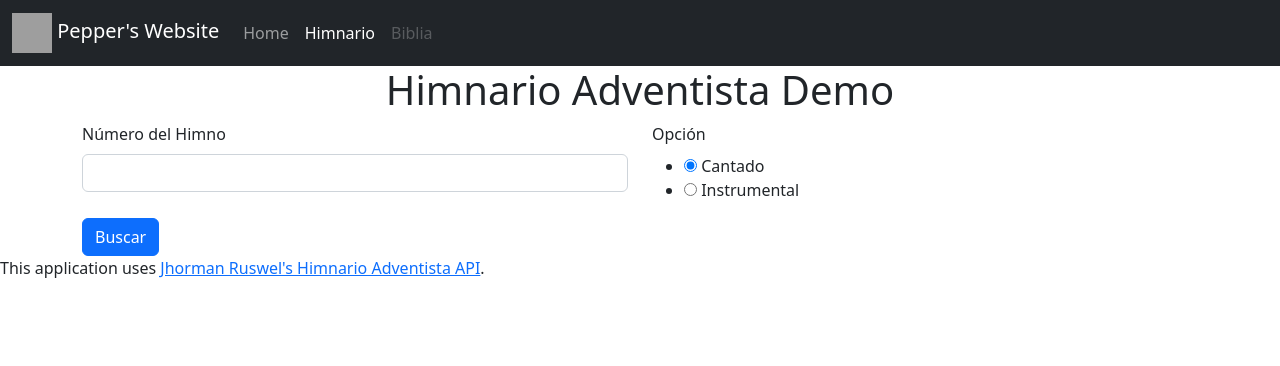
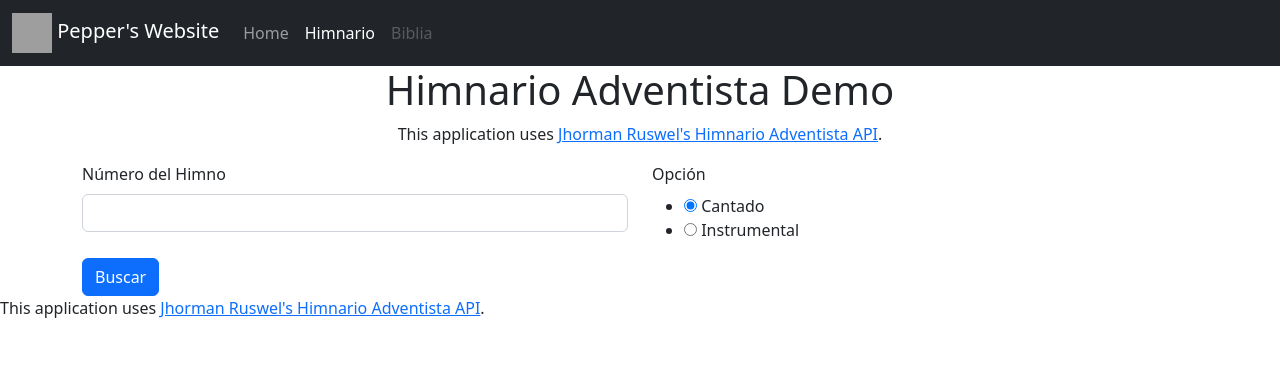
Before and after one commit to martinezjas/project-website, a Flask app: page /himnario in a window 1280 px wide. Shown: the top 366 px of the page. Run offline with Flask 2, Linux system fonts and the light colour scheme; grey boxes are pictures that could not be loaded.

Commit message:
fixed footer

```diff
--- a/templates/himnario_search.html
+++ b/templates/himnario_search.html
@@ -87,6 +87,7 @@
       <div class="container text-center">
         <div class="row align-text-center">
           <h1>Himnario Adventista Demo</h1>
+           <p>This application uses <a href="https://github.com/jhormanrus/himnario-adventista-api">Jhorman Ruswel's Himnario Adventista API</a>.</p>
         </div>
       </div>
       <div class="container">
@@ -108,8 +109,8 @@
     </main>
     <footer>
       <!-- place footer here -->
+      <p>This application uses <a href="https://github.com/jhormanrus/himnario-adventista-api">Jhorman Ruswel's Himnario Adventista API</a>.</p>
     </footer>
-    <p>This application uses <a href="https://github.com/jhormanrus/himnario-adventista-api">Jhorman Ruswel's Himnario Adventista API</a>.</p>
     <script
       src="https://cdn.jsdelivr.net/npm/@popperjs/core@2.11.6/dist/umd/popper.min.js"
       integrity="sha384-oBqDVmMz9ATKxIep9tiCxS/Z9fNfEXiDAYTujMAeBAsjFuCZSmKbSSUnQlmh/jp3"
```
